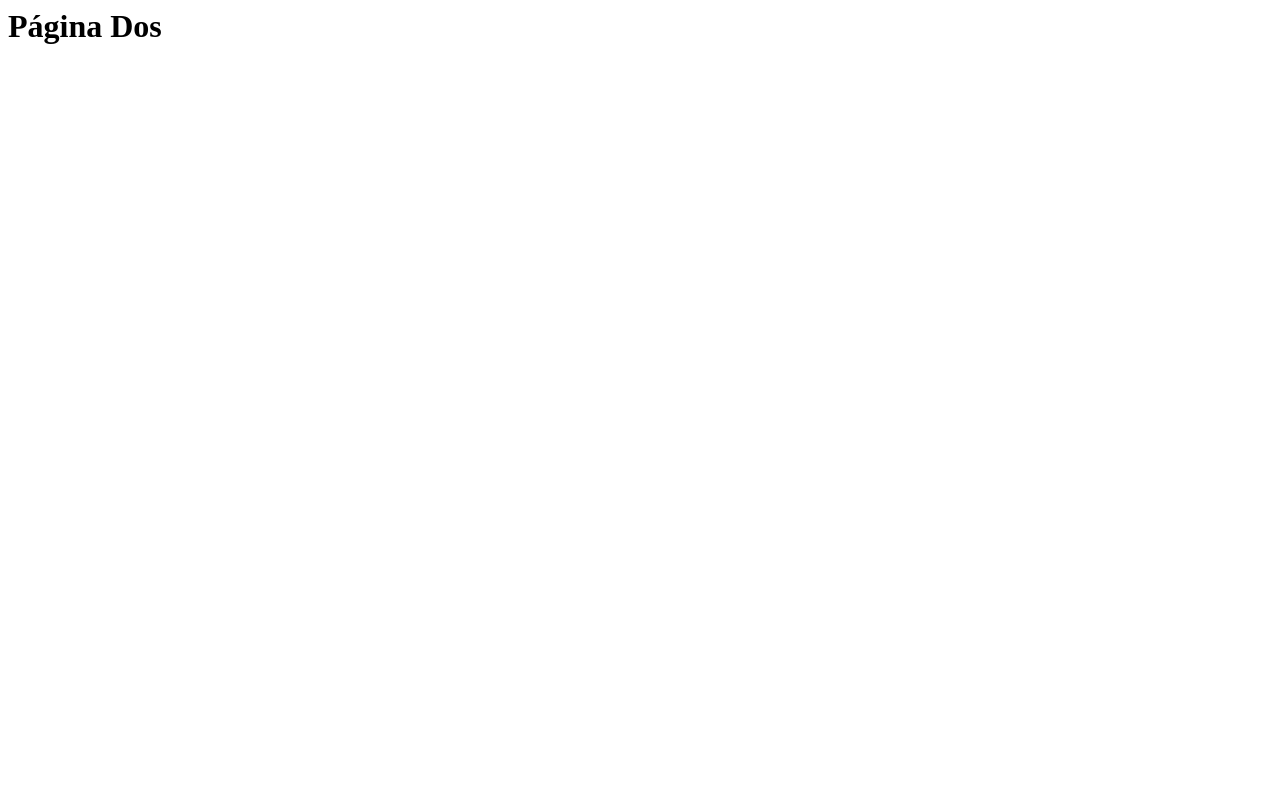
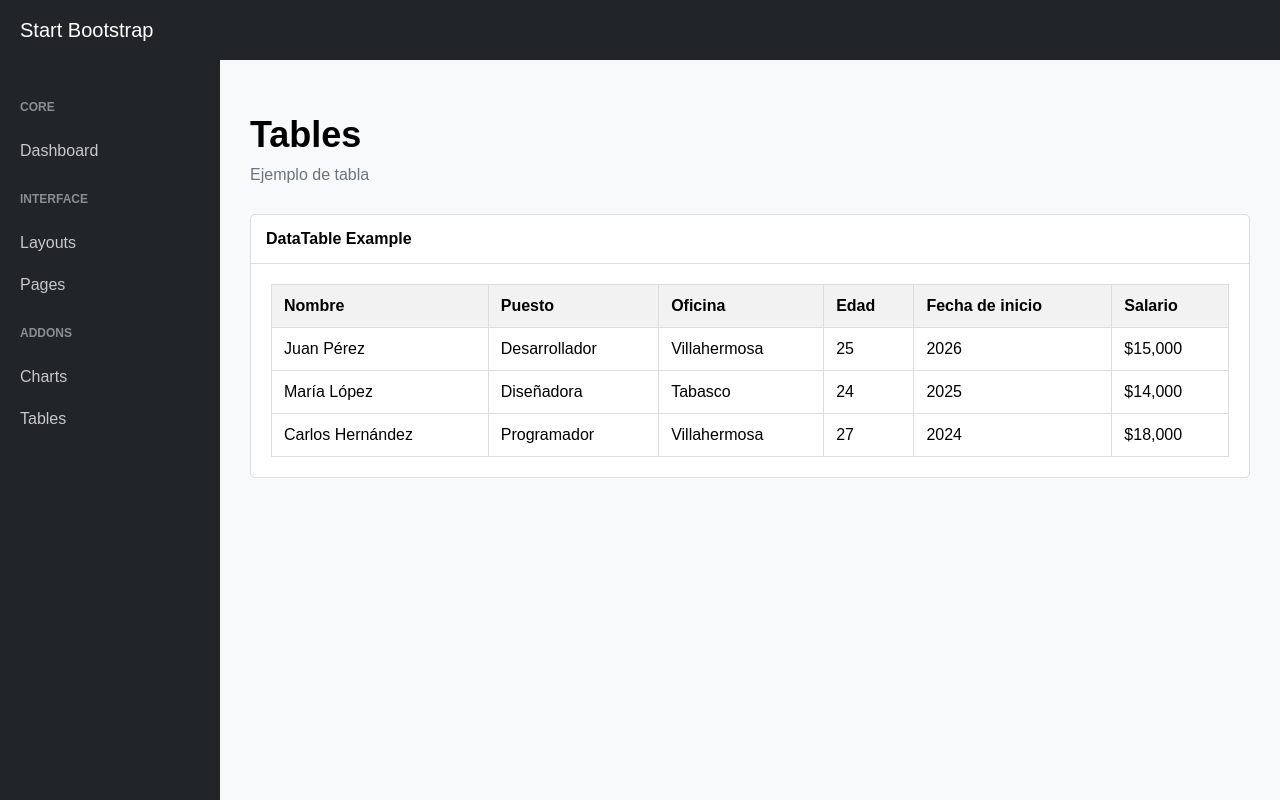
Before and after one commit to alberto5391/SB_Admin, a plain HTML site: page pagina_dos.html in a window 1280 px wide. Drawn offline with Linux system fonts and the light colour scheme.

Commit message:
Se agrego seccion de tablas

```diff
--- a/pagina_dos.html
+++ b/pagina_dos.html
@@ -1 +1,196 @@
-<h1>Página Dos</h1>
+<!DOCTYPE html>
+<html lang="es">
+
+<head>
+    <meta charset="UTF-8">
+    <meta name="viewport" content="width=device-width, initial-scale=1.0">
+    <title>Tables - SB Admin</title>
+
+    <style>
+        * {
+            box-sizing: border-box;
+        }
+
+        body {
+            margin: 0;
+            font-family: Arial, sans-serif;
+            background-color: #f8f9fa;
+        }
+
+        .navbar {
+            height: 60px;
+            background-color: #212529;
+            color: white;
+            display: flex;
+            align-items: center;
+            padding: 0 20px;
+            font-size: 20px;
+        }
+
+        .sidebar {
+            position: fixed;
+            top: 60px;
+            left: 0;
+            width: 220px;
+            height: 100%;
+            background-color: #212529;
+            color: white;
+            padding: 20px;
+        }
+
+        .sidebar h4 {
+            color: #8a8d91;
+            font-size: 12px;
+            margin-top: 20px;
+        }
+
+        .sidebar a {
+            display: block;
+            color: #c7c8ca;
+            text-decoration: none;
+            padding: 12px 0;
+        }
+
+        .sidebar a:hover {
+            color: white;
+        }
+
+        .contenido {
+            margin-left: 220px;
+            padding: 30px;
+        }
+
+        h1 {
+            font-size: 36px;
+            margin-bottom: 10px;
+        }
+
+        .subtitulo {
+            color: #6c757d;
+            margin-bottom: 30px;
+        }
+
+        .card {
+            background-color: white;
+            border: 1px solid #ddd;
+            border-radius: 5px;
+        }
+
+        .card-header {
+            padding: 15px;
+            border-bottom: 1px solid #ddd;
+            font-weight: bold;
+        }
+
+        .card-body {
+            padding: 20px;
+            overflow-x: auto;
+        }
+
+        table {
+            width: 100%;
+            border-collapse: collapse;
+        }
+
+        th,
+        td {
+            border: 1px solid #ddd;
+            padding: 12px;
+            text-align: left;
+        }
+
+        th {
+            background-color: #f2f2f2;
+        }
+
+        tr:hover {
+            background-color: #f8f9fa;
+        }
+    </style>
+</head>
+
+<body>
+
+    <div class="navbar">
+        Start Bootstrap
+    </div>
+
+    <div class="sidebar">
+
+        <h4>CORE</h4>
+        <a href="index.html">Dashboard</a>
+
+        <h4>INTERFACE</h4>
+        <a href="#">Layouts</a>
+        <a href="#">Pages</a>
+
+        <h4>ADDONS</h4>
+        <a href="#">Charts</a>
+        <a href="pagina_dos.html">Tables</a>
+
+    </div>
+
+    <main class="contenido">
+
+        <h1>Tables</h1>
+        <div class="subtitulo">Ejemplo de tabla</div>
+
+        <div class="card">
+
+            <div class="card-header">
+                DataTable Example
+            </div>
+
+            <div class="card-body">
+
+                <table>
+                    <thead>
+                        <tr>
+                            <th>Nombre</th>
+                            <th>Puesto</th>
+                            <th>Oficina</th>
+                            <th>Edad</th>
+                            <th>Fecha de inicio</th>
+                            <th>Salario</th>
+                        </tr>
+                    </thead>
+
+                    <tbody>
+                        <tr>
+                            <td>Juan Pérez</td>
+                            <td>Desarrollador</td>
+                            <td>Villahermosa</td>
+                            <td>25</td>
+                            <td>2026</td>
+                            <td>$15,000</td>
+                        </tr>
+
+                        <tr>
+                            <td>María López</td>
+                            <td>Diseñadora</td>
+                            <td>Tabasco</td>
+                            <td>24</td>
+                            <td>2025</td>
+                            <td>$14,000</td>
+                        </tr>
+
+                        <tr>
+                            <td>Carlos Hernández</td>
+                            <td>Programador</td>
+                            <td>Villahermosa</td>
+                            <td>27</td>
+                            <td>2024</td>
+                            <td>$18,000</td>
+                        </tr>
+                    </tbody>
+                </table>
+
+            </div>
+
+        </div>
+
+    </main>
+
+</body>
+
+</html>
```
